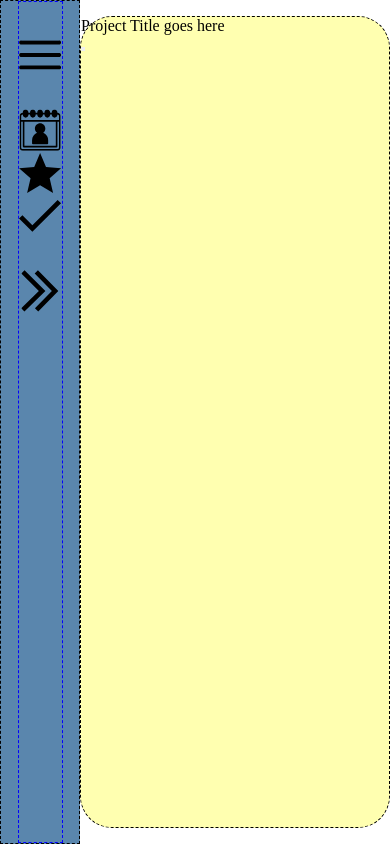
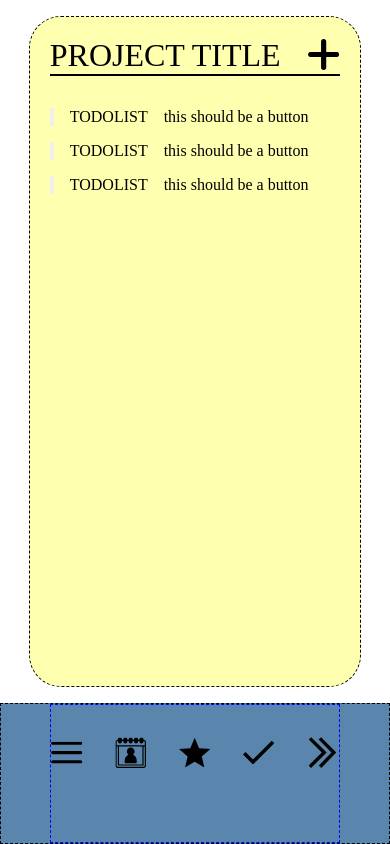
Before and after one commit to JeyLson0/to-do-list, a website built with webpack: page src/template.html in a window 390 px wide. Built offline with nearby package versions, Linux system fonts and the light colour scheme.

Commit message:
Version 1.0.2 CSS Body grid layout
Changed CSS layout from flexbox to grid to create a responsive layout.
Once min-width reached 600px nav bar moves to the bottom from the left
side of the webpage.

```diff
--- a/src/assets/scripts/imgIndex.js
+++ b/src/assets/scripts/imgIndex.js
@@ -4,15 +4,18 @@ export const priorityIcon = require('../imgs/priority-icon.svg');
 export const hashtagIcon = require('../imgs/project-hashtags.svg');
 export const projectIcon = require('../imgs/project-icon.svg');
 export const todayIcon = require('../imgs/today-icon.svg');
+export const addIcon = require('../imgs/add-icon.svg')
 
 const DOMCompleteIcon = document.querySelector('img[alt="complete-icon"]');
 const DOMMenuIcon = document.querySelector('img[alt="menu-icon"]');
 const DOMPriorityIcon = document.querySelector('img[alt="priority-icon"]');
 const DOMProjectIcon = document.querySelector('img[alt="project-icon"]');
 const DOMTodayIcon = document.querySelector('img[alt="today-icon"]');
+const DOMAddItem = document.querySelector('#add-item')
 
 DOMCompleteIcon.setAttribute('src', completeIcon);
 DOMMenuIcon.setAttribute('src', menuIcon);
 DOMPriorityIcon.setAttribute('src', priorityIcon);
 DOMProjectIcon.setAttribute('src', projectIcon);
 DOMTodayIcon.setAttribute('src', todayIcon);
+DOMAddItem.setAttribute('src', addIcon)
--- a/src/style.css
+++ b/src/style.css
@@ -11,14 +11,19 @@ img, picture, svg, video{
 }
 
 body{
+    display: grid;
     min-height: 100vh;
-    display: flex;
+    /* this will change in media query */
+    grid-template-rows: 5fr 1fr;
+    grid-template-columns: 1fr;
 }
 
 #nav-container {
     border: 1px dashed black;
     min-width: 5rem;
     background-color: #5A86AD;
+    grid-column: 1 / 2;
+    grid-row: 2 / 3;
 }
 
 #nav-container>nav {
@@ -29,11 +34,16 @@ body{
 #nav-list {
     display: flex;
     border: 1px dashed blue;
-    flex-direction: column;
+    justify-content: center;
     list-style: none;
     gap: 2rem;
     padding-top: 2rem;
     margin: 0 auto;
+}
+
+#user-buttons {
+    display: flex;
+    gap: 2rem;
 }
 
 #main-container {
@@ -42,11 +52,77 @@ body{
     margin: 1rem auto;
     border-radius: 2rem;
     border: 1px dashed black;
-}
-#content-wrapper {
-
+    grid-column: 1 / 2;
+    grid-row: 1 / 2;
+    padding: 5%;
 }
 
+#hero-header-container {
+    display: flex;
+    border-bottom: 2px solid black;
+    margin-bottom: 2rem;
+}
+
+#to-do-list-title{
+    font-size: 2rem;
+}
+
+#content-container{
+    display: flex;
+    flex-direction: column;
+    gap: 1rem;
+}
+
+#content-container .content-item{
+    display: flex;
+    gap: 1rem;
+}
+
+.add-button-wrapper {
+    border: none;
+    background-color: #FFFFB0;
+    margin-left: auto;
+}
+
+.icons {
+    width: 2rem;
+}
+
+
 @media all and (min-width: 600px){
-
+    body{
+        /* this will change in media query */
+        grid-template-rows: 1fr;
+        grid-template-columns: 1fr 9fr;
+    }
+    #nav-container {
+        grid-column: 1 / 2;
+        grid-row: 1 / 2;
+    }
+    #nav-list {
+        display: flex;
+        justify-content:flex-start;
+        flex-direction: column;
+        border: 1px dashed blue;
+        list-style: none;
+        gap: 2rem;
+        padding-top: 2rem;
+        margin: 0 auto;
+    }
+    #user-buttons {
+        display: flex;
+        flex-direction: column;
+        gap: 1rem;
+    }
+    #main-container {
+        background-color: #FFFFB0;
+        width: 85%;
+        margin: 1rem auto;
+        border-radius: 2rem;
+        border: 1px dashed black;
+        grid-column: 2/3;
+    }
+    .icons {
+        width: 3rem;
+    }
 }
--- a/src/template.html
+++ b/src/template.html
@@ -9,26 +9,25 @@
     <div id="nav-container">
         <nav>
             <ul id="nav-list">
-                <li id="menu-button">
+                <li id="menu-button" class="icons">
                     <a href="$"></a>
                     <img src="" alt="menu-icon">
                 </li>
-                <div class="hero-buttons">
-                    <li id="today-button">
+                <div id="user-buttons">
+                    <li id="today-button" class="icons">
                         <a href="$"></a>
                         <img src="" alt="today-icon">
                     </li>
-                    <li id="priority-button">
+                    <li id="priority-button" class="icons">
                         <a href="$"></a>
                         <img src="" alt="priority-icon">
                     </li>
-                    <li id="complete-button">
+                    <li id="complete-button" class="icons">
                         <a href="$"></a>
                         <img src="" alt="complete-icon">
                     </li>
-
                 </div>
-                <li id="project-button">
+                <li id="project-button" class="icons">
                     <a href="$"></a>
                     <img src="" alt="project-icon">
                 </li>
@@ -36,18 +35,33 @@
         </nav>
     </div>
     <div id="main-container">
-        <div id="content-wrapper">
-            <!-- both inner child elements will dynamically changed when project is changed. -->
-            <div id="hero-header">
-                <h1> Project Title goes here</h1>
+        <!-- both will change based on  -->
+        <div id="hero-header-container">
+            <h1 id="to-do-list-title"> PROJECT TITLE</h1>
+            <button class="add-button-wrapper">
+                <img id="add-item" class="add-button icons" src="" alt="add-button">
+            </button>
+        </div>
+        <div id="content-container">
+            <div class="content-item">
+                <button class="check-button"></button>
+                <div class="">TODOLIST</div>
+                <div class="">this should be a button</div>
+                <!-- button element when hovered over the list item -->
             </div>
-            <div id="to-do-lists">
-                <div class="div-item">
-                    <button class="check-button"></button>
-                    <div class=""></div>
-                    <!-- button element when hovered over the list item -->
-                </div>
+            <div class="content-item">
+                <button class="check-button"></button>
+                <div class="">TODOLIST</div>
+                <div class="">this should be a button</div>
+                <!-- button element when hovered over the list item -->
             </div>
+            <div class="content-item">
+                <button class="check-button"></button>
+                <div class="">TODOLIST</div>
+                <div class="">this should be a button</div>
+                <!-- button element when hovered over the list item -->
+            </div>
+
         </div>
     </div>
     <!-- this will open if user clicked on an item or  -->
```
Also changed, not shown: src/assets/imgs/add-icon.svg (added), 1 other file.
